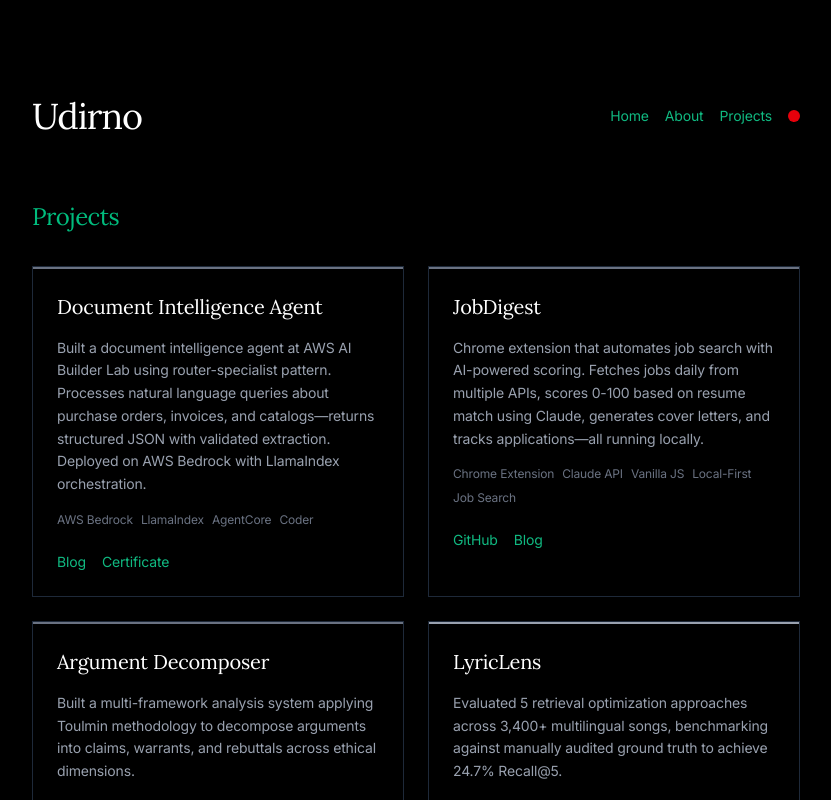
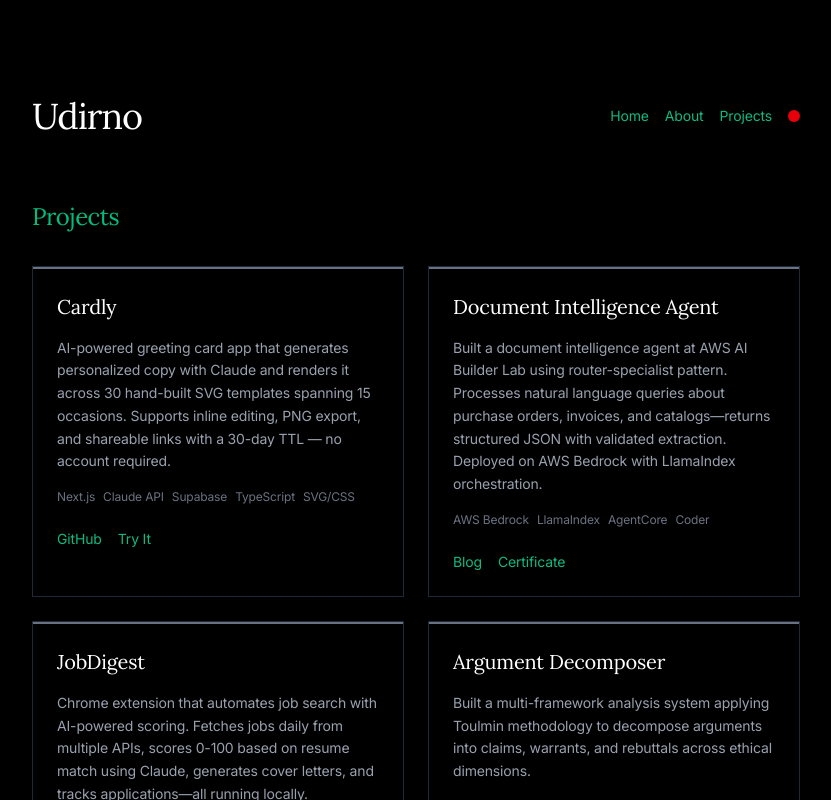
Before and after one commit to udirno/portfolio, a Next.js app: page /projects in a window 1280 px wide. Shown: the top 800 px of the page, without its empty margins (224-1055 px from the left). Built offline with nearby package versions, Linux system fonts and the light colour scheme.

Commit message:
Add Cardly project to portfolio with live app link
Co-Authored-By: Claude Opus 4.6 (1M context) <noreply@anthropic.com>

```diff
--- a/app/components/ProjectTimeline.tsx
+++ b/app/components/ProjectTimeline.tsx
@@ -48,9 +48,9 @@ export function ProjectTimeline({ posts }: ProjectTimelineProps) {
 
                   {/* Content column */}
                   <div>
-                    {post.mediumUrl ? (
+                    {(post.mediumUrl || post.linkUrl) ? (
                       <a
-                        href={post.mediumUrl}
+                        href={post.linkUrl || post.mediumUrl}
                         target="_blank"
                         rel="noopener noreferrer"
                         className="block group"
--- a/app/projects/page.tsx
+++ b/app/projects/page.tsx
@@ -7,6 +7,14 @@ export const metadata = {
 };
 
 const projects = [
+  {
+    name: 'Cardly',
+    description: 'AI-powered greeting card app that generates personalized copy with Claude and renders it across 30 hand-built SVG templates spanning 15 occasions. Supports inline editing, PNG export, and shareable links with a 30-day TTL — no account required.',
+    tags: ['Next.js', 'Claude API', 'Supabase', 'TypeScript', 'SVG/CSS'],
+    githubUrl: 'https://github.com/udirno/cardly',
+    liveUrl: 'https://cardly-git-main-udirnos-projects.vercel.app',
+    accentColor: 'bg-gray-500',
+  },
   {
     name: 'Document Intelligence Agent',
     description: 'Built a document intelligence agent at AWS AI Builder Lab using router-specialist pattern. Processes natural language queries about purchase orders, invoices, and catalogs—returns structured JSON with validated extraction. Deployed on AWS Bedrock with LlamaIndex orchestration.',
@@ -112,6 +120,16 @@ export default function Projects() {
                           GitHub
                         </a>
                       )}
+                      {project.liveUrl && (
+                        <a
+                          href={project.liveUrl}
+                          target="_blank"
+                          rel="noopener noreferrer"
+                          className="font-mono text-emerald-500 dark:text-red-600 hover:opacity-80 transition-all duration-200"
+                        >
+                          Try It
+                        </a>
+                      )}
                       {project.blogUrl && (
                         <a
                           href={project.blogUrl}
--- /dev/null
+++ b/content/posts/cardly.mdx
@@ -0,0 +1,28 @@
+---
+title: "Cardly"
+description: "AI-powered greeting card app. Claude generates copy, 30 SVG templates, shareable links via Supabase."
+date: "2026-03-18"
+tags: ["Next.js", "Claude API", "Supabase", "TypeScript"]
+excerpt: "Greeting card app with Claude-powered copy generation, 30 hand-built SVG templates, PNG export, and shareable links."
+linkUrl: "https://cardly-git-main-udirnos-projects.vercel.app"
+---
+
+**Links:** [GitHub](https://github.com/udirno/cardly)
+
+## The Problem
+
+Most digital greeting card tools are either outdated (clip-art aesthetics, account walls) or Western-centric — they cover Christmas and birthdays but ignore Diwali, Eid, Lunar New Year, or Nowruz. And the ones that do exist rarely produce cards you'd actually want to send.
+
+## The Solution
+
+Cardly generates personalized greeting cards in seconds. Pick an occasion, set the vibe (warm, funny, elegant, bold), and Claude writes copy that avoids generic greeting-card language. The card renders on one of 30 hand-built SVG/CSS templates across 15 occasions — each with its own color palette and layered decorative elements.
+
+Cards are editable inline, exportable as PNG at 2x resolution with embedded fonts, and shareable via link with a 30-day TTL backed by Supabase. No account needed.
+
+## Key Features
+
+- **30 templates across 15 occasions** — cultural-first: Diwali, Eid, Lunar New Year, Nowruz, Hanukkah alongside birthdays and weddings
+- **Prompt-engineered tone control** — forbidden cliché list, vibe calibration, and cultural specificity baked into the system prompt
+- **PNG export pipeline** — html-to-image with custom font embedding at 2x pixel ratio
+- **Shareable links** — Supabase-backed with RLS-enforced 30-day TTL, nanoid slugs
+- **Zero friction** — no accounts, no email, instant generation
--- a/lib/mdx.ts
+++ b/lib/mdx.ts
@@ -11,6 +11,7 @@ export interface Post {
   excerpt?: string;
   draft?: boolean;
   mediumUrl?: string;
+  linkUrl?: string;
   content: string;
   readingTime: number;
 }
@@ -43,6 +44,7 @@ export function getAllPosts(): Post[] {
         excerpt: data.excerpt,
         draft: data.draft || false,
         mediumUrl: data.mediumUrl,
+        linkUrl: data.linkUrl,
         content,
         readingTime: calculateReadingTime(content),
       } as Post;
```
